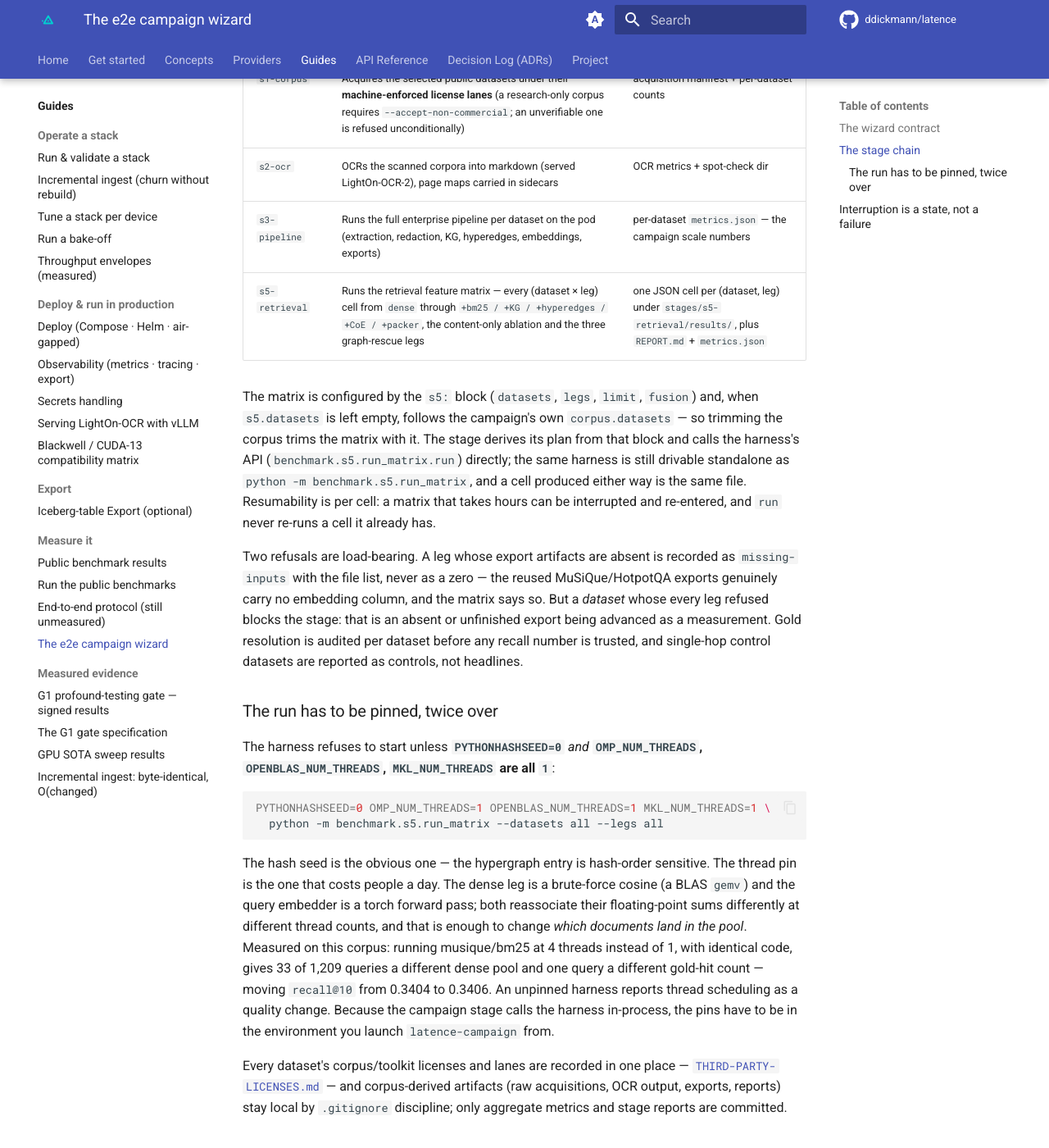
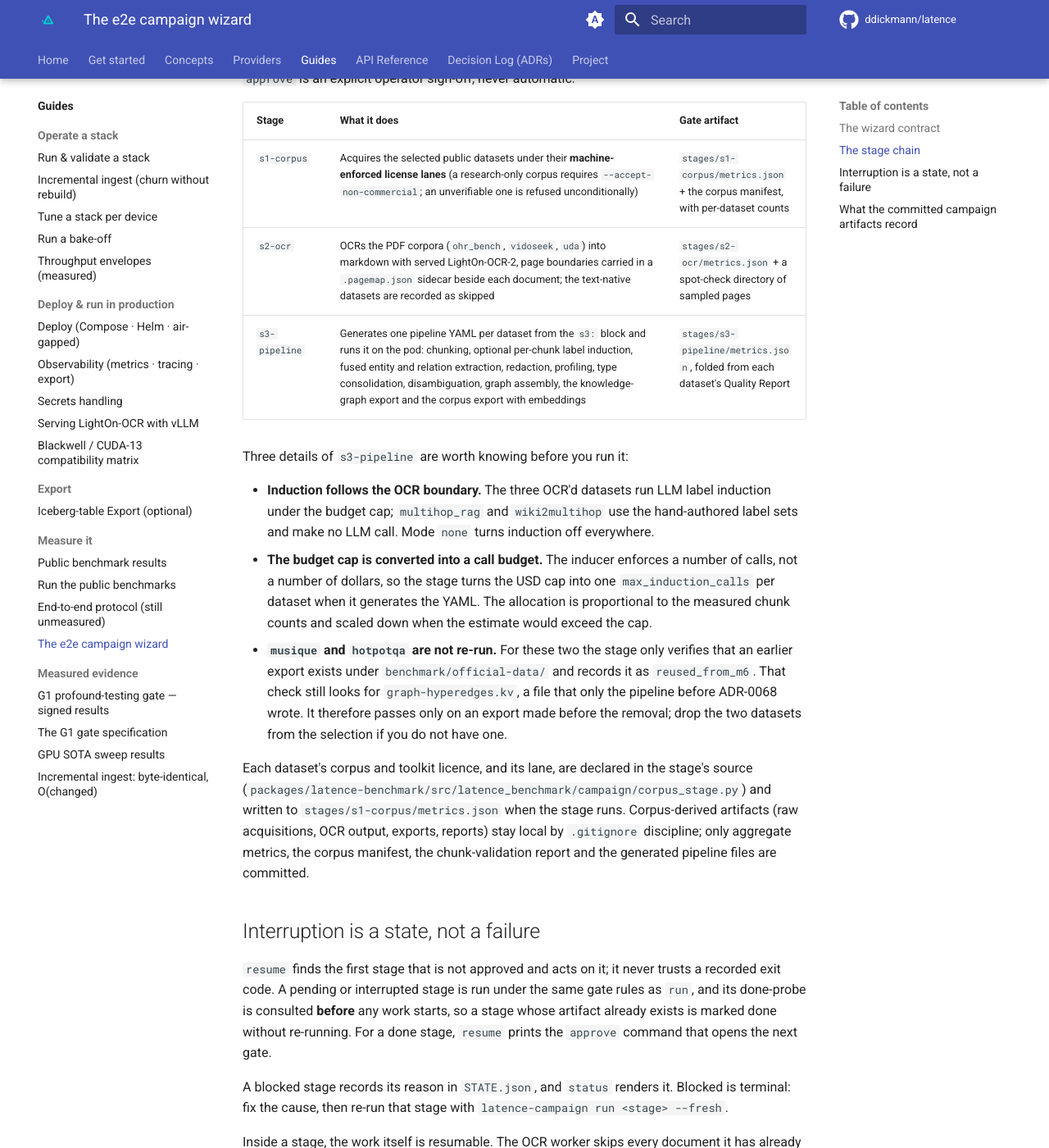
Before and after one commit to ddickmann/latence, an MkDocs documentation site: the page built from docs/guides/benchmark-campaign.md, in a window 1280 px wide and 1400 px high, scrolled down 1198 px. Shown: the whole window at 82% size. Built offline with MkDocs 1.6.1 and Material for MkDocs 9.7.7, drawn with Linux system fonts in a browser that asks for light colours; comment, search, counter and statistics services are not loaded; some of the changed text lies outside the part shown.

Commit message:
Docs: campaign guide ends at the pipeline stage
The retrieval stage, the retrieval and s5 config blocks and the pinned
matrix harness are gone from the code and from the page. The wizard
prompts, the stage table and the resume behaviour are restated from the
campaign package. The licence lanes are recorded in the corpus stage and
its metrics, not in THIRD-PARTY-LICENSES.md as the page said. A closing
section says what the committed August 2026 artifacts record.

````diff
--- a/docs/guides/benchmark-campaign.md
+++ b/docs/guides/benchmark-campaign.md
@@ -1,17 +1,10 @@
 # The benchmark campaign wizard
 
-!!! warning "Written before the retrieval tooling was removed"
-    This page predates [ADR-0068](../adr/0068-query-time-retrieval-tooling-is-removed-embedders-stay-only-as-a-resolution-signal.md), which removed the query-time retrieval
-    tooling together with Context Enrichment (`enrich`), graph features, hyperedges, the
-    BM25 / sparse / multi-vector export signals and the Qdrant sink. The campaign's `retrieval:` and `s5:` blocks and its `s5-retrieval` stage were removed; the campaign now ends at `s3-pipeline`.
-    The page is kept until it is rewritten.
-
-`latence-campaign` drives the framework's end-to-end SOTA benchmark campaign — acquire real
-public corpora, OCR them, push them through the full enterprise pipeline, then measure
-retrieval — as **gated, resumable stages** with filesystem done-probes and an atomic
-`STATE.json`. It is how the numbers on the [front page](../index.md) were produced, and it is
-deliberately drivable from a clone with the framework installed and nothing else (stdlib
-`argparse`, no extra deps).
+`latence-campaign` drives the framework's end-to-end benchmark campaign — acquire real
+public corpora, OCR the scanned ones, then push each corpus through the full pipeline — as
+**gated, resumable stages** with filesystem done-probes and an atomic `STATE.json`. It is
+deliberately drivable from a clone with the framework installed and nothing else: the CLI is
+stdlib `argparse`.
 
 ```text
 latence-campaign init      # the wizard: answers -> a validated campaign.yaml
@@ -21,22 +14,33 @@ latence-campaign approve <stage>  # operator sign-off on a done stage (opens the
 latence-campaign resume    # continue an interrupted campaign (filesystem probes, not exit codes)
 ```
 
+The campaign ends at the pipeline stage. Its earlier fourth stage, a retrieval feature matrix,
+was removed with the query-time retrieval tooling
+([ADR-0068](../adr/0068-query-time-retrieval-tooling-is-removed-embedders-stay-only-as-a-resolution-signal.md)),
+together with the `retrieval:` and `s5:` blocks of `campaign.yaml`.
+
 ## The wizard contract
 
 `init` follows the `latence setup` contract: **flag > prompt > default**, a "why it matters"
 line per question, one frozen answers struct from either path, generate → dry-validate →
 write, and exactly one next command printed. Identical answers produce a **byte-identical**
 `campaign.yaml` — the config is an artifact, not a session. `--non-interactive` takes every
-default/flag for CI use. Exit codes: `2` usage/contradiction, `1` invalid artifact or a
-blocked/failed stage, `0` success.
+default/flag for CI use. Exit codes: `2` usage, contradiction or a refused gate, `1` invalid
+artifact or a blocked/failed stage, `0` success.
 
-The prompts cover: the campaign root, the dataset selection (from the known-dataset registry),
-the pod SSH target for GPU stages, the S3 induction mode, and the two headline retrieval
-choices (policy-gate mode, selector) — the full `retrieval:` block with measured defaults is
-documented in the graph-rescue retrieval guide (removed with the tooling).
-The `s5:` matrix block is flag-only (`--s5-datasets`, `--s5-legs`, `--s5-limit`, `--s5-fusion`):
-its default *is* the full matrix over the corpus selection, so every deviation is a deliberate
-narrowing rather than an answer worth interrogating up front.
+The prompts cover five things: the campaign root, the dataset selection (from the
+known-dataset registry), the pod SSH target for the GPU stages, the S3 label-induction mode
+(`per_chunk`, `doc` or `none`) and the S3 induction budget cap in USD. Every other knob of the
+`s3:` block is flag-only (`--s3-chunk-max-tokens`, `--s3-extraction-model`,
+`--s3-induction-model`, `--s3-no-guardrails` and the rest that `latence-campaign init --help`
+lists): the defaults are the settings the recorded campaign ran, so a deviation is a
+deliberate choice rather than an answer worth interrogating up front.
+
+`campaign.yaml` holds three blocks: `campaign` (root, pod SSH target), `corpus` (the dataset
+list) and `s3` (chunking, extraction, induction, labels, redaction). An unknown key inside
+the `s3` block is rejected, because a mistyped knob that silently fell back to its default
+would run the campaign on the wrong setting. An unknown top-level block is accepted and
+ignored, so a file that still carries a `retrieval:` or `s5:` block loads.
 
 ## The stage chain
 
@@ -45,54 +49,59 @@ and `approve` is an explicit operator sign-off, never automatic:
 
 | Stage | What it does | Gate artifact |
 | --- | --- | --- |
-| `s1-corpus` | Acquires the selected public datasets under their **machine-enforced license lanes** (a research-only corpus requires `--accept-non-commercial`; an unverifiable one is refused unconditionally) | acquisition manifest + per-dataset counts |
-| `s2-ocr` | OCRs the scanned corpora into markdown (served LightOn-OCR-2), page maps carried in sidecars | OCR metrics + spot-check dir |
-| `s3-pipeline` | Runs the full enterprise pipeline per dataset on the pod (extraction, redaction, KG, hyperedges, embeddings, exports) | per-dataset `metrics.json` — the campaign scale numbers |
-| `s5-retrieval` | Runs the retrieval feature matrix — every (dataset × leg) cell from `dense` through `+bm25 / +KG / +hyperedges / +CoE / +packer`, the content-only ablation and the three graph-rescue legs | one JSON cell per (dataset, leg) under `stages/s5-retrieval/results/`, plus `REPORT.md` + `metrics.json` |
+| `s1-corpus` | Acquires the selected public datasets under their **machine-enforced license lanes** (a research-only corpus requires `--accept-non-commercial`; an unverifiable one is refused unconditionally) | `stages/s1-corpus/metrics.json` + the corpus manifest, with per-dataset counts |
+| `s2-ocr` | OCRs the PDF corpora (`ohr_bench`, `vidoseek`, `uda`) into markdown with served LightOn-OCR-2, page boundaries carried in a `.pagemap.json` sidecar beside each document; the text-native datasets are recorded as skipped | `stages/s2-ocr/metrics.json` + a spot-check directory of sampled pages |
+| `s3-pipeline` | Generates one pipeline YAML per dataset from the `s3:` block and runs it on the pod: chunking, optional per-chunk label induction, fused entity and relation extraction, redaction, profiling, type consolidation, disambiguation, graph assembly, the knowledge-graph export and the corpus export with embeddings | `stages/s3-pipeline/metrics.json`, folded from each dataset's Quality Report |
 
-The matrix is configured by the `s5:` block (`datasets`, `legs`, `limit`, `fusion`) and, when
-`s5.datasets` is left empty, follows the campaign's own `corpus.datasets` — so trimming the
-corpus trims the matrix with it. The stage derives its plan from that block and calls the
-harness's API (`benchmark.s5.run_matrix.run`) directly; the same harness is still drivable
-standalone as `python -m benchmark.s5.run_matrix`, and a cell produced either way is the same
-file. Resumability is per cell: a matrix that takes hours can be interrupted and re-entered, and
-`run` never re-runs a cell it already has.
+Three details of `s3-pipeline` are worth knowing before you run it:
 
-Two refusals are load-bearing. A leg whose export artifacts are absent is recorded as
-`missing-inputs` with the file list, never as a zero — the reused MuSiQue/HotpotQA exports
-genuinely carry no embedding column, and the matrix says so. But a *dataset* whose every leg
-refused blocks the stage: that is an absent or unfinished export being advanced as a
-measurement. Gold resolution is audited per dataset before any recall number is trusted, and
-single-hop control datasets are reported as controls, not headlines.
+* **Induction follows the OCR boundary.** The three OCR'd datasets run LLM label induction
+  under the budget cap; `multihop_rag` and `wiki2multihop` use the hand-authored label sets
+  and make no LLM call. Mode `none` turns induction off everywhere.
+* **The budget cap is converted into a call budget.** The inducer enforces a number of calls,
+  not a number of dollars, so the stage turns the USD cap into one `max_induction_calls` per
+  dataset when it generates the YAML. The allocation is proportional to the measured chunk
+  counts and scaled down when the estimate would exceed the cap.
+* **`musique` and `hotpotqa` are not re-run.** For these two the stage only verifies that an
+  earlier export exists under `benchmark/official-data/` and records it as `reused_from_m6`.
+  That check still looks for `graph-hyperedges.kv`, a file that only the pipeline before
+  ADR-0068 wrote. It therefore passes only on an export made before the removal; drop the two
+  datasets from the selection if you do not have one.
 
-### The run has to be pinned, twice over
-
-The harness refuses to start unless **`PYTHONHASHSEED=0`** *and* **`OMP_NUM_THREADS`,
-`OPENBLAS_NUM_THREADS`, `MKL_NUM_THREADS` are all `1`**:
-
-```bash
-PYTHONHASHSEED=0 OMP_NUM_THREADS=1 OPENBLAS_NUM_THREADS=1 MKL_NUM_THREADS=1 \
-  python -m benchmark.s5.run_matrix --datasets all --legs all
-```
-
-The hash seed is the obvious one — the hypergraph entry is hash-order sensitive. The thread pin
-is the one that costs people a day. The dense leg is a brute-force cosine (a BLAS `gemv`) and
-the query embedder is a torch forward pass; both reassociate their floating-point sums
-differently at different thread counts, and that is enough to change *which documents land in
-the pool*. Measured on this corpus: running musique/bm25 at 4 threads instead of 1, with
-identical code, gives 33 of 1,209 queries a different dense pool and one query a different
-gold-hit count — moving `recall@10` from 0.3404 to 0.3406. An unpinned harness reports thread
-scheduling as a quality change. Because the campaign stage calls the harness in-process, the
-pins have to be in the environment you launch `latence-campaign` from.
-
-Every dataset's corpus/toolkit licenses and lanes are recorded in one place —
-[`THIRD-PARTY-LICENSES.md`](https://github.com/ddickmann/latence/blob/main/THIRD-PARTY-LICENSES.md)
-— and corpus-derived artifacts (raw acquisitions, OCR output, exports, reports) stay local by
-`.gitignore` discipline; only aggregate metrics and stage reports are committed.
+Each dataset's corpus and toolkit licence, and its lane, are declared in the stage's source
+(`packages/latence-benchmark/src/latence_benchmark/campaign/corpus_stage.py`) and written to
+`stages/s1-corpus/metrics.json` when the stage runs. Corpus-derived artifacts (raw
+acquisitions, OCR output, exports, reports) stay local by `.gitignore` discipline; only
+aggregate metrics, the corpus manifest, the chunk-validation report and the generated
+pipeline files are committed.
 
 ## Interruption is a state, not a failure
 
-Stages checkpoint through the same WAL/checkpoint discipline as the pipeline Runner; `resume`
-re-probes the filesystem (never trusts a recorded exit code) and relaunches only what is not
-provably done. A blocked stage records its reason in `STATE.json` and `status` renders it —
-fix the cause, `resume` under the same run id, finalized checkpoints replay from disk.
+`resume` finds the first stage that is not approved and acts on it; it never trusts a recorded
+exit code. A pending or interrupted stage is run under the same gate rules as `run`, and its
+done-probe is consulted **before** any work starts, so a stage whose artifact already exists
+is marked done without re-running. For a done stage, `resume` prints the `approve` command
+that opens the next gate.
+
+A blocked stage records its reason in `STATE.json`, and `status` renders it. Blocked is
+terminal: fix the cause, then re-run that stage with `latence-campaign run <stage> --fresh`.
+
+Inside a stage, the work itself is resumable. The OCR worker skips every document it has
+already written. Each pipeline run uses a fixed run id (`s3-<dataset>-v1`), and re-invoking
+the Runner with the same run id replays its finalized checkpoints from disk, so a dead pod job
+is relaunched under the same id and a live one is re-entered rather than started twice.
+
+## What the committed campaign artifacts record
+
+The files under `benchmark/sota-campaign/stages/` are the record of the campaign as it ran in
+August 2026 (`s3-pipeline/metrics.json` is dated 2026-08-06, with one dataset re-run on
+2026-08-09). They were produced by the pipeline of that date, which included parts that
+ADR-0068 has since removed: Context Enrichment, hyperedges, graph features and the BM25
+export. Two consequences:
+
+* `s3-pipeline/metrics.json` contains `hyperedges` and `chunks_enriched` counts. They describe
+  that run, not the current pipeline, which produces neither.
+* The five files under `s3-pipeline/pipelines/` are the configurations that run used. They
+  name an `enrich` Stage and config keys the current code rejects, so `latence stack check`
+  fails on them. Running `s3-pipeline` again (`--fresh`) regenerates them in the current
+  shape.
````
